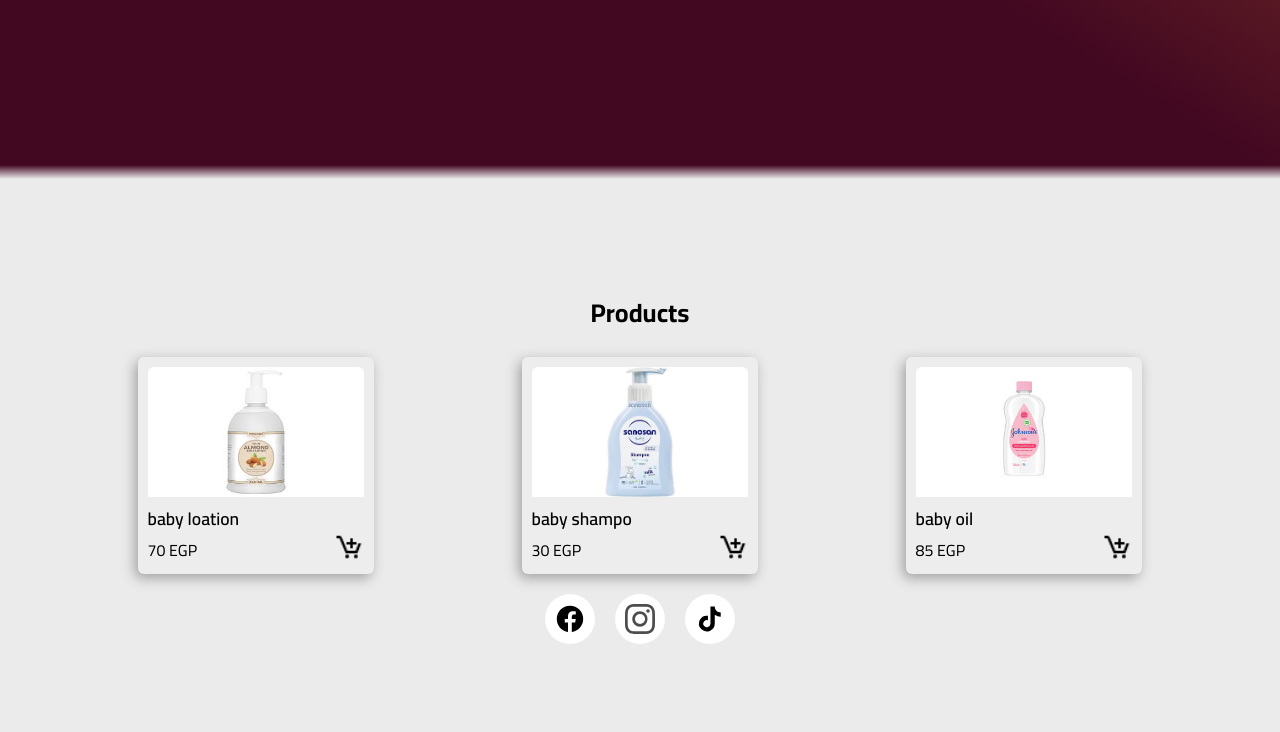
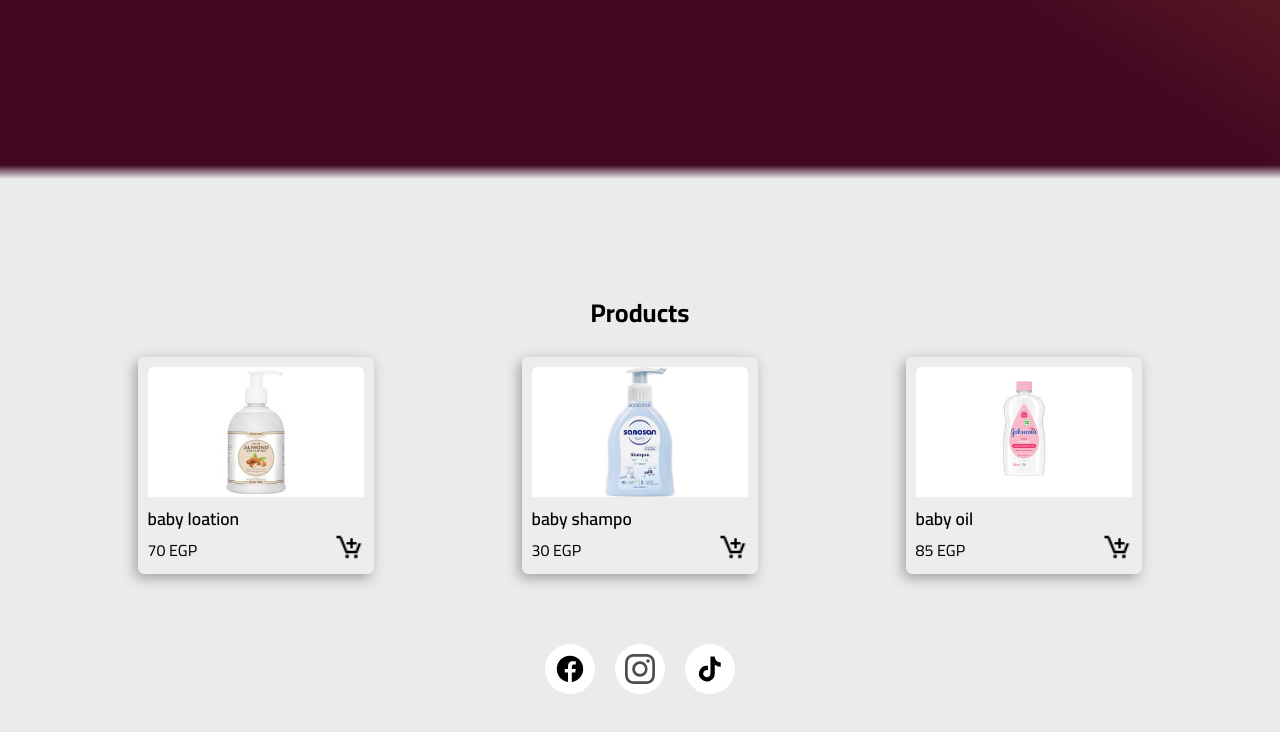
Before and after one commit to Abuhatabweb/wardastore, a plain HTML site: page index.html in a window 1280 px wide. Shown: the part 671-1403 px from the top of the page. Before the commit the page ends 1315 px from the top, so only its background shows below. Drawn offline with Linux system fonts and the light colour scheme; a web font is replaced by a local one.

Commit message:
Update style.css

```diff
--- a/style/style.css
+++ b/style/style.css
@@ -203,6 +203,11 @@ h1{
     color: brown;
 }
 
+footer{
+    margin-top: 50px;
+    width: 100%;
+    height: 90px;
+}
 
 
 @media (max-width: 500px) {
```
